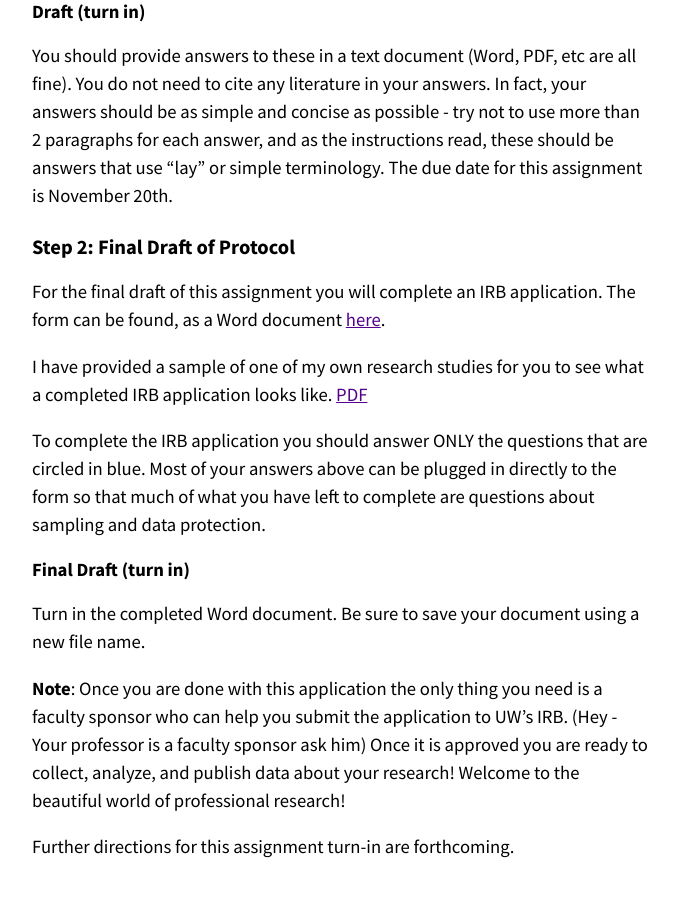
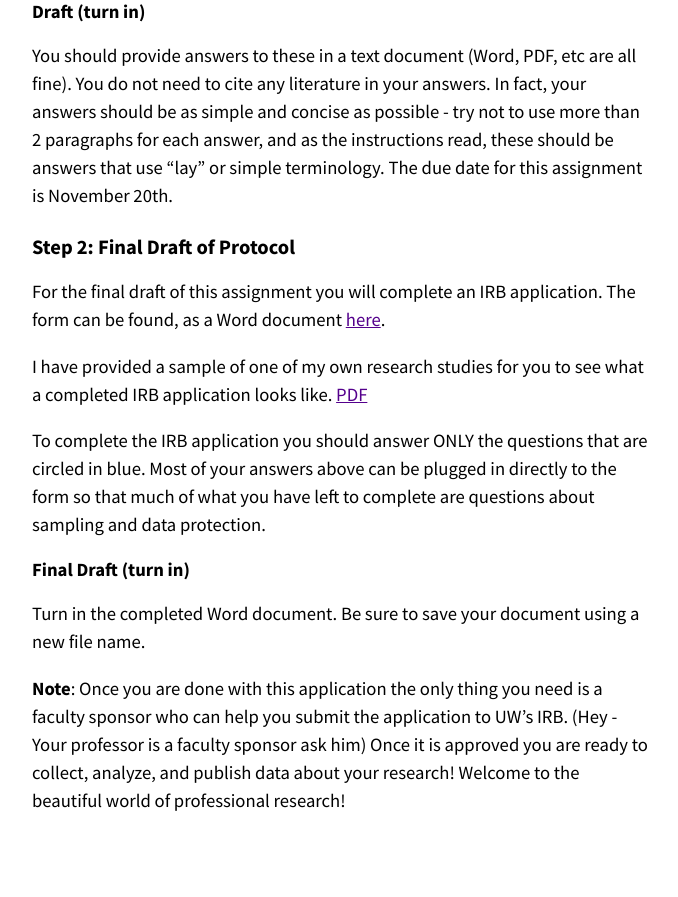
Before and after one commit to nniiicc/LIS-570-Au2020, a Jekyll site: the page built from Asg-3.md, in a window 1280 px wide and 900 px high, scrolled down 1718 px. Shown: the top 897 px of the window, without its empty margins (300-978 px from the left). Built offline with Jekyll 4.4.1, drawn with Linux system fonts in a browser that asks for light colours; our own code applies the rules of GitHub Pages for plain Markdown files; after the commit the page ends 2571 px from its top, so only the background shows below that.

Commit message:
push change

```diff
--- a/Asg-3.md
+++ b/Asg-3.md
@@ -41,5 +41,3 @@ To complete the IRB application you should answer ONLY the questions that are ci
 Turn in the completed Word document. Be sure to save your document using a new file name.
 
 **Note**: Once you are done with this application the only thing you need is a faculty sponsor who can help you submit the application to UW's IRB. (Hey - Your professor is a faculty sponsor ask him) Once it is approved you are ready to collect, analyze, and publish data about your research! Welcome to the beautiful world of professional research!
-
-Further directions for this assignment turn-in are forthcoming.
```
